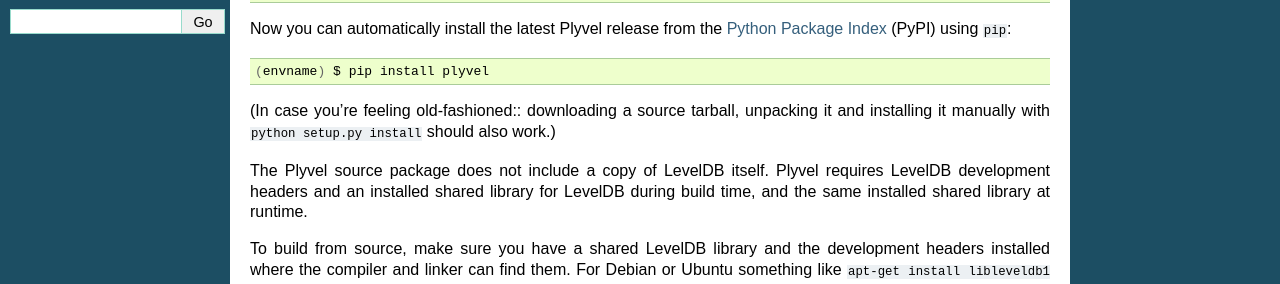
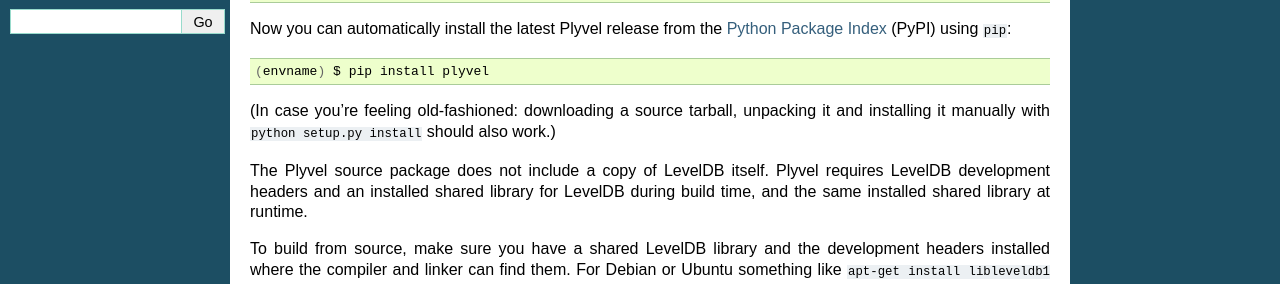
Before and after one commit to wbolster/plyvel, a Sphinx documentation site: the page built from doc/installation.rst, in a window 1280 px wide. Shown: the part 263-547 px from the top of the page. Built offline with Sphinx 7.4.7, drawn with Linux system fonts in a browser that asks for light colours.

Commit message:
fix tpyo

```diff
--- a/doc/installation.rst
+++ b/doc/installation.rst
@@ -21,7 +21,7 @@ Package Index <http://pypi.python.org/>`_ (PyPI) using ``pip``::
 
    (envname) $ pip install plyvel
 
-(In case you're feeling old-fashioned:: downloading a source tarball, unpacking
+(In case you're feeling old-fashioned: downloading a source tarball, unpacking
 it and installing it manually with ``python setup.py install`` should also
 work.)
 
```
